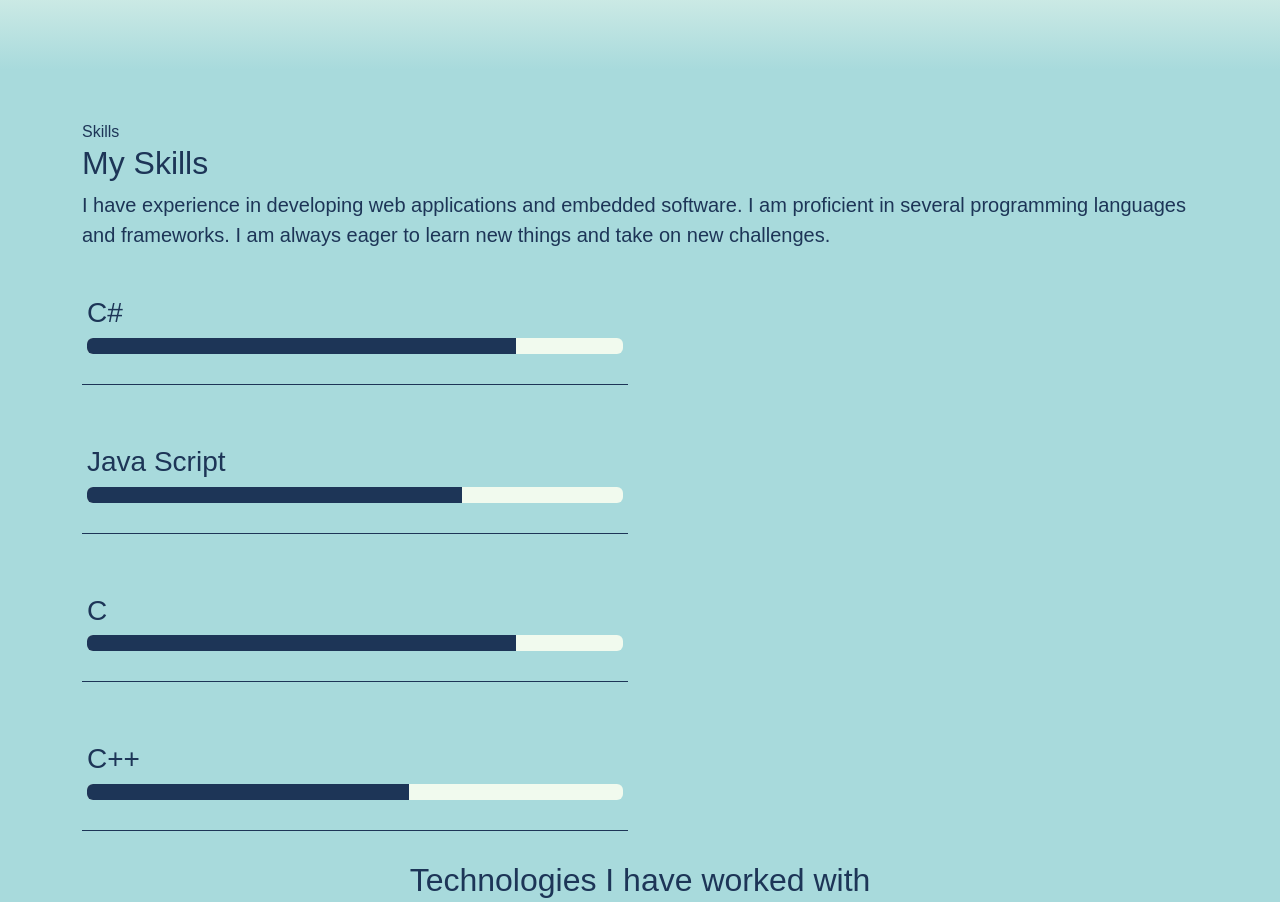
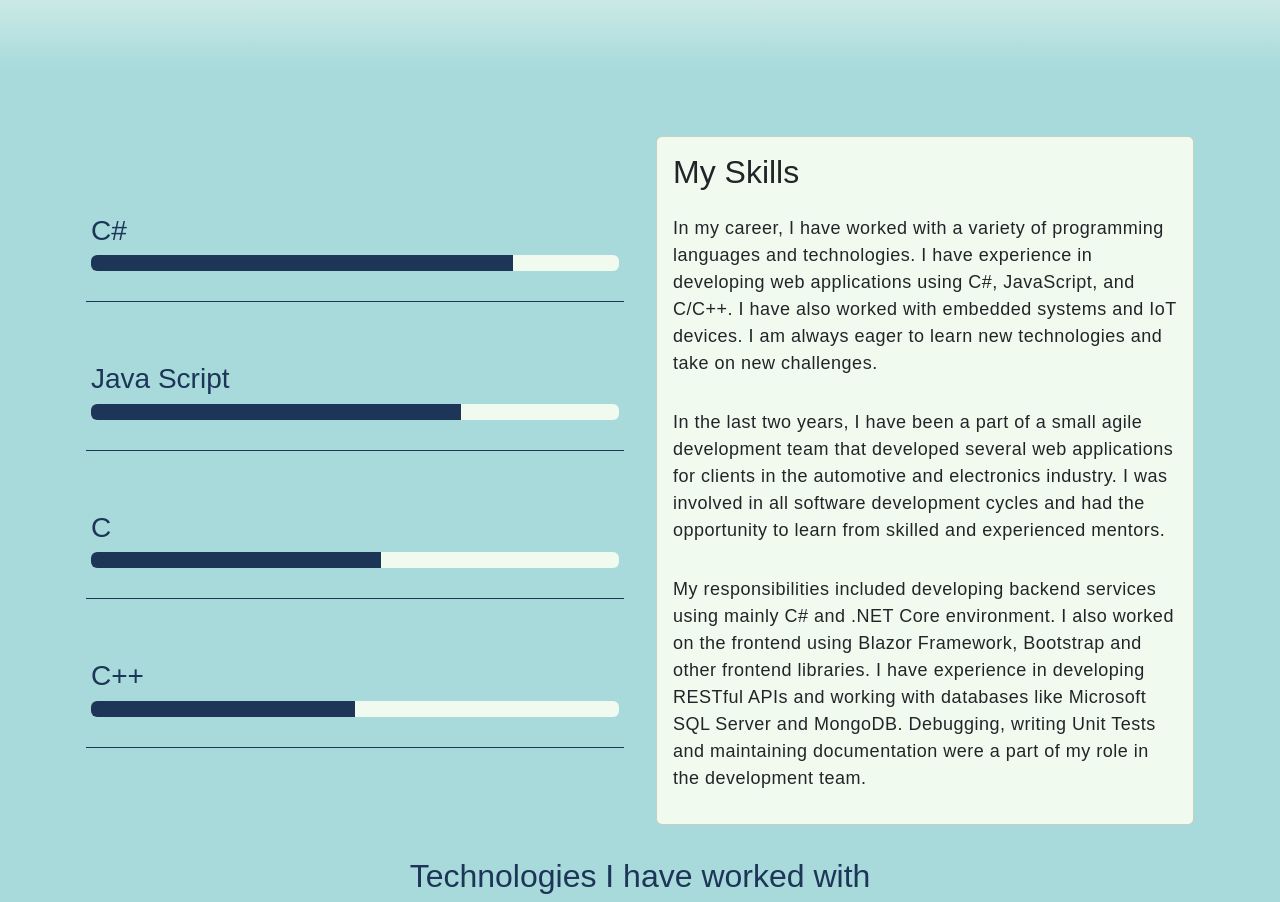
Before and after one commit to anvor/anvor.github.io, a website built with Vite: page index.html in a window 1280 px wide. Shown: the part 1940-2842 px from the top of the page. Built offline with nearby package versions, Linux system fonts and the light colour scheme; files whose address does not match are found by name.

Commit message:
skills section reworked

```diff
--- a/assets/css/main.css
+++ b/assets/css/main.css
@@ -77,6 +77,9 @@ footer {
 
 
 }
+
+
+
  .site-content {
     overflow: hidden;
  }
@@ -96,7 +99,11 @@ ul {
     -webkit-text-fill-color: transparent;
 
 } */
-
+.skills-description-text {
+	font-size: 18px;
+	line-height: 1.5;
+    letter-spacing: 0.5px;
+}
 
 /*
  * 3. Layout
@@ -209,6 +216,10 @@ ul {
 .skill-description-box {
 	display:flex;
   	align-self:flex-start;
+}
+
+.skills-description-card{
+	background-color: var(--color-theme-light);
 }
 
 
--- a/index.html
+++ b/index.html
@@ -84,23 +84,7 @@
       <section class="skills-section d-flex align-items-center">
         <div class="container">
           <div class="row align-items-center">
-            <div class="col-md-12">
-              <span class="sub-title">Skills</span>
-              <h2 class="section-title">My Skills</h2>
-              <p class="lead">
-                I have experience in developing web applications and embedded software. I am proficient in several programming languages and frameworks. I am always eager to learn new things and take on new challenges.
-              </p>
-            </div>
-            <!-- skill bars -->
-
-            <!-- skills icons:
-            <img class="skill-logo" src="https://cdn.jsdelivr.net/gh/devicons/devicon@latest/icons/csharp/csharp-original.svg" />
-            <img class="skill-logo" src="https://cdn.jsdelivr.net/gh/devicons/devicon@latest/icons/javascript/javascript-original.svg" />
-            <img class="skill-logo" src="https://cdn.jsdelivr.net/gh/devicons/devicon@latest/icons/c/c-original.svg" />
-            <img class="skill-logo" src="https://cdn.jsdelivr.net/gh/devicons/devicon@latest/icons/cplusplus/cplusplus-original.svg" />
-
-            -->
-            <div class="col-md-6">
+            <div class="col-lg-6 p-3">
               <div class="skills-list">
                 <div class="skill-item" id="skill-c-sharp">
                 <h3>C#</h3>
@@ -117,30 +101,39 @@
                 <div class="skill-item" id="skill-c">
                     <h3>C</h3>
                     <div class="progress">
-                      <div class="progress-bar" style="width: 80%"></div>
+                      <div class="progress-bar" style="width: 55%"></div>
                     </div>
                 </div>
                 <div class="skill-item" id="skill-c-plusplus">
                   <h3>C++</h3>
                   <div class="progress">
-                    <div class="progress-bar" style="width: 60%"></div>
+                    <div class="progress-bar" style="width: 50%"></div>
                   </div>
               </div>
               </div>
             </div>
             <!-- Skills description card -->
-            <div class="col-md-6 skill-description-box" id="skill-description">
-              <div class="card">
-              <div class="card-body">
-                <h5 class="card-title">Skill Description</h5>
-                <p class="card-text">Lorem ipsum, dolor sit amet consectetur adipisicing elit. Odit harum quos perferendis voluptatum, nemo eaque nam est aliquam, distinctio obcaecati fuga neque accusantium sapiente! Laborum delectus dolorum nisi sequi minima?</p>
+            <div class="col-lg-6 skill-description-box p-3">
+              <div class="card skills-description-card">
+              <div class="card-body ">
+                <h2 class="card-title">My Skills</h2>
+                <p class="skills-description-text pt-3">
+                In my career, I have worked with a variety of programming languages and technologies. I have experience in developing web applications using C#, JavaScript, and C/C++. I have also worked with embedded systems and IoT devices. I am always eager to learn new technologies and take on new challenges.
+                </p>
+                <p class="skills-description-text pt-3">
+                  In the last two years, I have been a part of a small agile development team that developed several web applications for clients in the automotive and electronics industry. I was involved in all software development cycles and had the opportunity to learn from skilled and experienced mentors.
+                </p>
+                <p class="skills-description-text pt-3">
+                  My responsibilities included developing backend services using mainly C# and .NET Core environment.
+                  I also worked on the frontend using Blazor Framework, Bootstrap and other frontend libraries. I have experience in developing RESTful APIs and working with databases like Microsoft SQL Server and MongoDB. Debugging, writing Unit Tests and maintaining documentation were a part of my role in the development team.</p>
+                </p>
               </div>
               </div>
             </div>
           </div>
 
           <!-- additional skills/tools card-->
-          <div class="col-md-12">
+          <div class="col-md-12 p-3">
             <div class="container">
               <div class="row justify-content-around">
                 <div class="col-md-12 text-center">
--- a/main.js
+++ b/main.js
@@ -4,31 +4,31 @@ import './node_modules/bootstrap/dist/js/bootstrap.js'
 import './assets/css/main.css'
 
 // Skills section - selecting a skill will display a description of that skill
-var skillCSharp = document.getElementById('skill-c-sharp');
-var skillJS = document.getElementById('skill-js');
-var skillC = document.getElementById('skill-c');
-var skillCplusplus = document.getElementById('skill-c-plusplus');
+// var skillCSharp = document.getElementById('skill-c-sharp');
+// var skillJS = document.getElementById('skill-js');
+// var skillC = document.getElementById('skill-c');
+// var skillCplusplus = document.getElementById('skill-c-plusplus');
 
-var skillDescription = document.getElementById('skill-description');
+// var skillDescription = document.getElementById('skill-description');
 
-skillDescription.style.display = 'none';
+// skillDescription.style.display = 'none';
 
-skillCSharp.addEventListener('click', function() {
-  skillDescription.style.display = 'block';
-  skillDescription.innerHTML = 'C# is a general-purpose, multi-paradigm programming language encompassing strong typing, imperative, declarative, functional, generic, object-oriented (class-based), and component-oriented programming disciplines.';
-});
+// skillCSharp.addEventListener('click', function() {
+//   skillDescription.style.display = 'block';
+//   skillDescription.innerHTML = 'C# is a general-purpose, multi-paradigm programming language encompassing strong typing, imperative, declarative, functional, generic, object-oriented (class-based), and component-oriented programming disciplines.';
+// });
 
-skillJS.addEventListener('click', function() {
-  skillDescription.style.display = 'block';
-  skillDescription.innerHTML = 'JavaScript is a high-level, interpreted programming language that conforms to the ECMAScript specification. JavaScript has curly-bracket syntax, dynamic typing, prototype-based object-orientation, and first-class functions.';
-});
+// skillJS.addEventListener('click', function() {
+//   skillDescription.style.display = 'block';
+//   skillDescription.innerHTML = 'JavaScript is a high-level, interpreted programming language that conforms to the ECMAScript specification. JavaScript has curly-bracket syntax, dynamic typing, prototype-based object-orientation, and first-class functions.';
+// });
 
-skillC.addEventListener('click', function() {
-  skillDescription.style.display = 'block';
-  skillDescription.innerHTML = 'C is a general-purpose, procedural computer programming language supporting structured programming, lexical variable scope, and recursion, with a static type system.';
-});
+// skillC.addEventListener('click', function() {
+//   skillDescription.style.display = 'block';
+//   skillDescription.innerHTML = 'C is a general-purpose, procedural computer programming language supporting structured programming, lexical variable scope, and recursion, with a static type system.';
+// });
 
-skillCplusplus.addEventListener('click', function() {
-  skillDescription.style.display = 'block';
-  skillDescription.innerHTML = 'C++ is a general-purpose programming language created by Bjarne Stroustrup as an extension of the C programming language, or "C with Classes".';
-});
+// skillCplusplus.addEventListener('click', function() {
+//   skillDescription.style.display = 'block';
+//   skillDescription.innerHTML = 'C++ is a general-purpose programming language created by Bjarne Stroustrup as an extension of the C programming language, or "C with Classes".';
+// });
```
